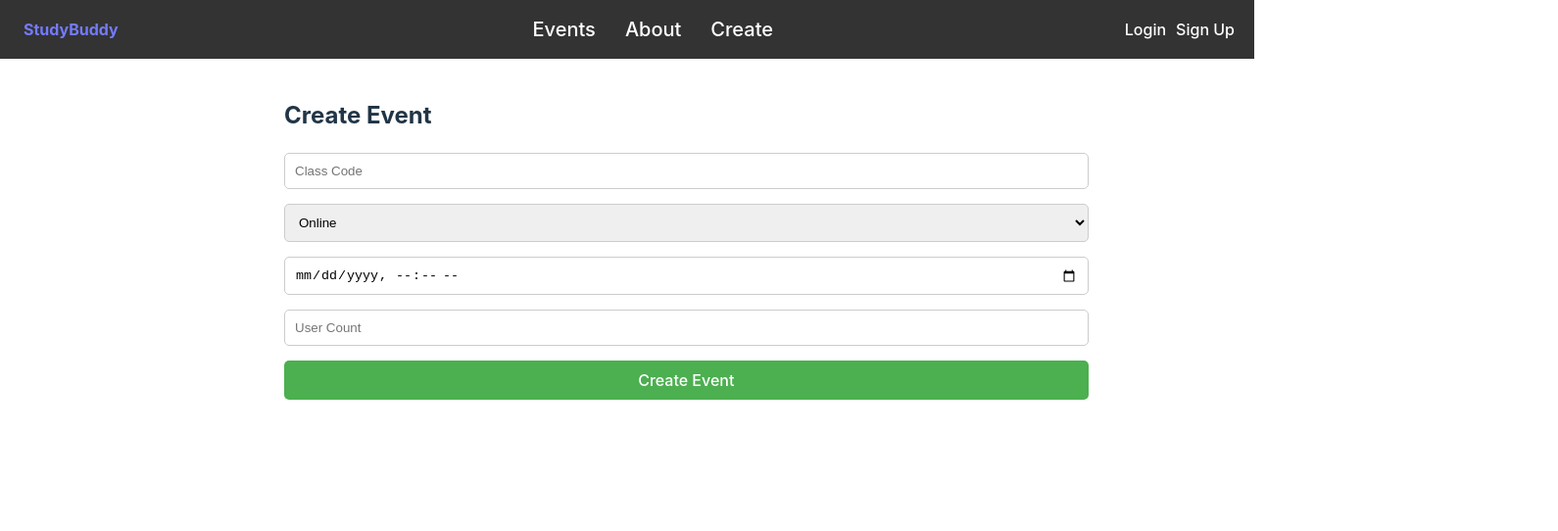
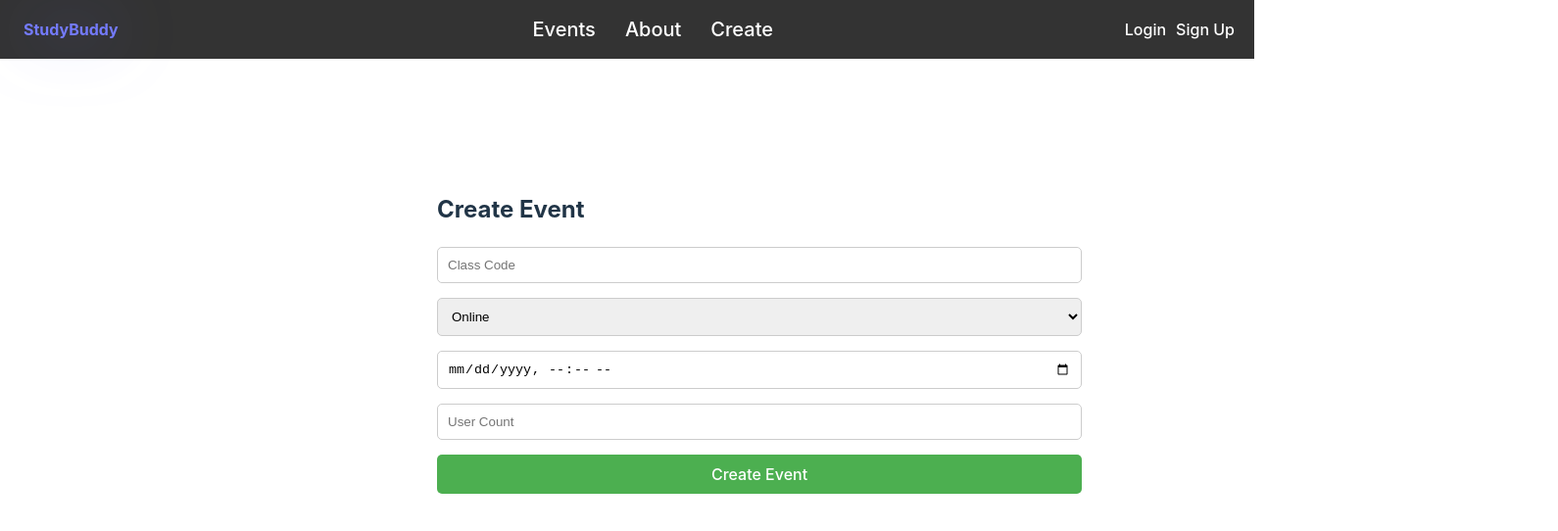
Before and after one commit to Oasis-NEU/sp25-group-18, a React (Vite) app: page /create in a window 1280 px wide. Shown: the top 542 px of the page at 98% size, 1590 px wide, since content can reach past the window. Built offline with nearby package versions, Linux system fonts and the light colour scheme.

Commit message:
Stylistic Changes to CreateEvent

```diff
--- a/src/components/CreateEvent/CreatEvent.jsx
+++ b/src/components/CreateEvent/CreatEvent.jsx
@@ -31,7 +31,7 @@ const CreateEventForm = () => {
   };
 
   return (
-    <div className="main-container">
+    <div className="create-container">
       <div className="create-event-form">
         <h2 className="Create-Events">Create Event</h2>
         <form onSubmit={handleSubmit}>
--- a/src/components/CreateEvent/CreateEvent.css
+++ b/src/components/CreateEvent/CreateEvent.css
@@ -1,16 +1,11 @@
-/* Sidebar */
-.sidebar {
-  position: fixed;
-  left: 0;
-  width: 250px;
-  background: #e0e0e0;
-  padding: 20px;
-  box-shadow: 2px 0 10px rgba(0, 0, 0, 0.1);
+.create-container {
   display: flex;
-  flex-direction: column;
-  height: 100%;
+  justify-content: center;
+  align-items: center;
+  height: 100%; /* Take full viewport height */
+
+  margin: 9.75rem;
 }
-
 /* CreateEvent Form Styling */
 .create-event-form {
   margin-left: 270px; /* This will push the form right of the sidebar */
```
